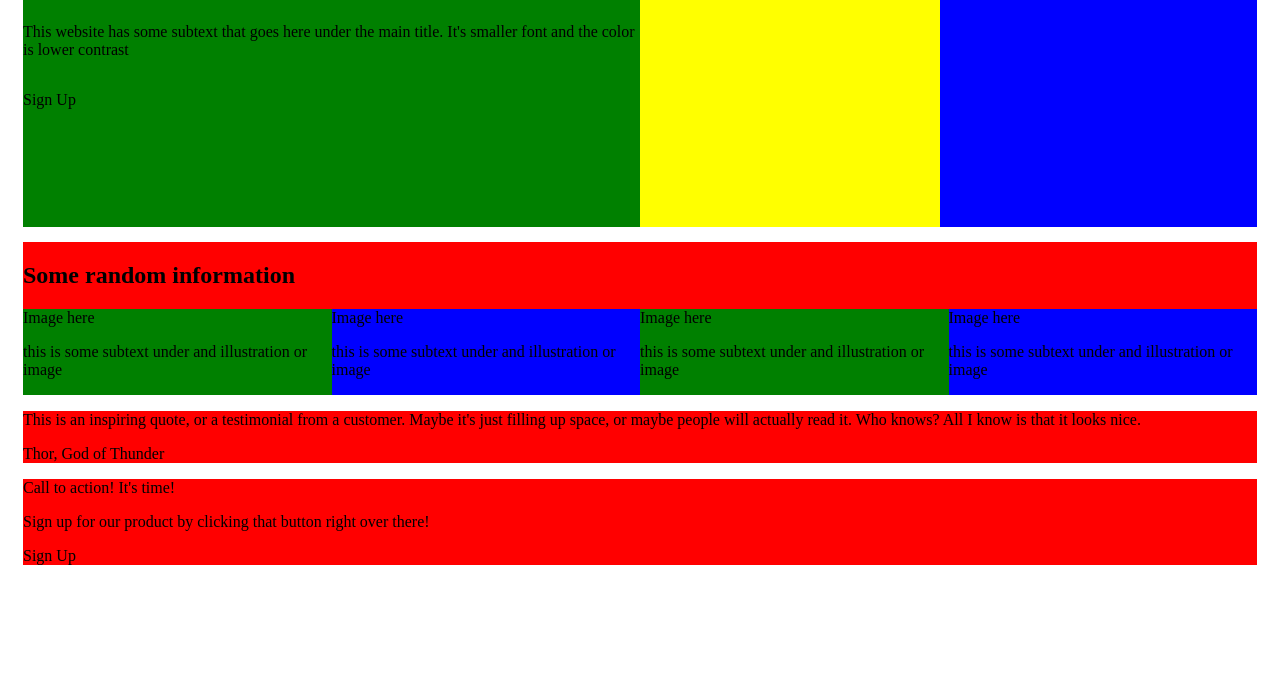
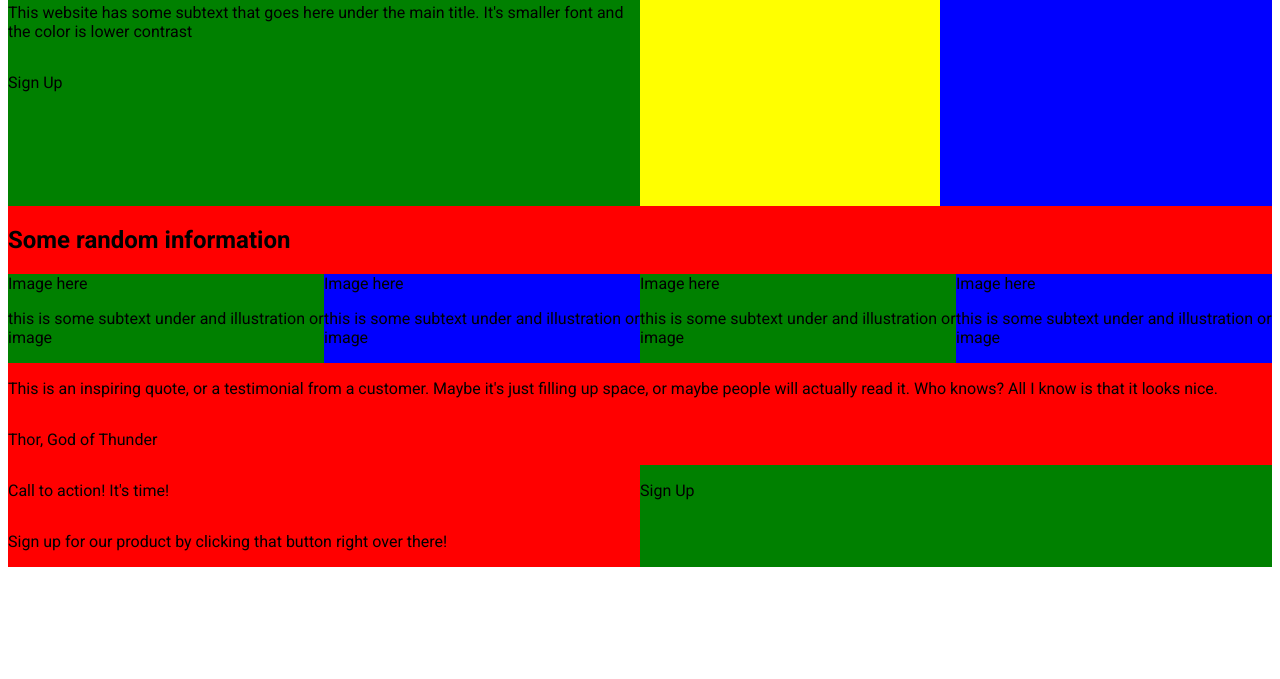
Before and after one commit to CleverKitsune/odin_webframe, a plain HTML site: page index.html in a window 1280 px wide. Shown: the part 121-800 px from the top of the page. Drawn offline with Linux system fonts and the light colour scheme.

Commit message:
finished setting up the frames for rows/columns

```diff
--- a/index.html
+++ b/index.html
@@ -4,17 +4,20 @@
         <meta charset="UTF-8">
         <title>Main Page</title>
         <link rel="stylesheet" href="styles.css">
+        <link rel="preconnect" href="https://fonts.googleapis.com">
+        <link rel="preconnect" href="https://fonts.gstatic.com" crossorigin>
+        <link href="https://fonts.googleapis.com/css2?family=Roboto:ital,wght@0,100;0,300;0,400;0,500;0,700;0,900;1,100;1,300;1,400;1,500;1,700;1,900&display=swap" rel="stylesheet">
     </head>
 
     <body>
-        <div class="flex-container">
+        <div class="flex-container dark">
             <span>Header Logo</span>
             <span>header link one</span>
             <span>header link two</span>
             <span>header link three</span>
         </div>
 
-        <div class="flex-container">
+        <div class="flex-container dark">
             <div class="row">
                 <div class="green column">
                     <h1>This website is awesome</h1>
@@ -53,22 +56,26 @@
 
         </div>
 
-        <div class="flex-container">
-            <p>This is an inspiring quote, or a testimonial from a customer.
+        <div class="flex-container row">
+            <p>
+                This is an inspiring quote, or a testimonial from a customer.
                 Maybe it's just filling up space, or maybe people will actually read it.
                 Who knows? All I know is that it looks nice.
             </p>
             <p>Thor, God of Thunder</p>
         </div>
 
-        <div class="flex-container">
-            <div>
-                <p>Call to action! It's time!</p>
-                <p>Sign up for our product by clicking that button right over there!</p>
+        <div class="flex-container row">
+            <div class="row">
+                <div class="column">
+                    <p>Call to action! It's time!</p>
+                    <p>Sign up for our product by clicking that button right over there!</p>
+                </div>
+                <div class="column green">
+                    <p>Sign Up</p>
+                </div>
             </div>
-            <div>
-                <p>Sign Up</p>
-            </div>
+
         </div>
     </body>
 </html>
--- a/styles.css
+++ b/styles.css
@@ -1,5 +1,8 @@
+* {
+    font-family: Roboto;
+}
+
 .flex-container {
-    margin: 15px;
     background-color: red;
 }
 
@@ -17,6 +20,10 @@
     flex: 1;
 }
 
+.dark {
+    background-color: #1F2937;
+}
+
 .green {
     background-color: green;
 }
```
